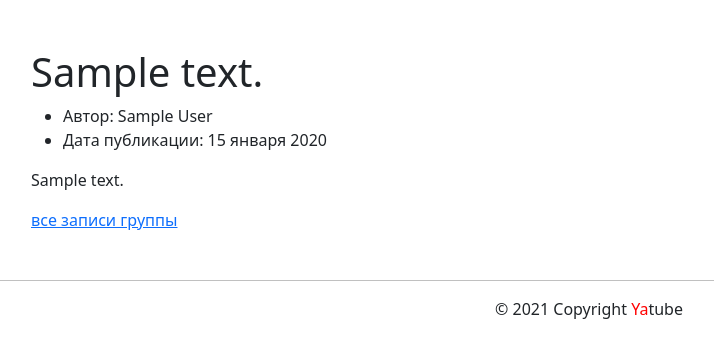
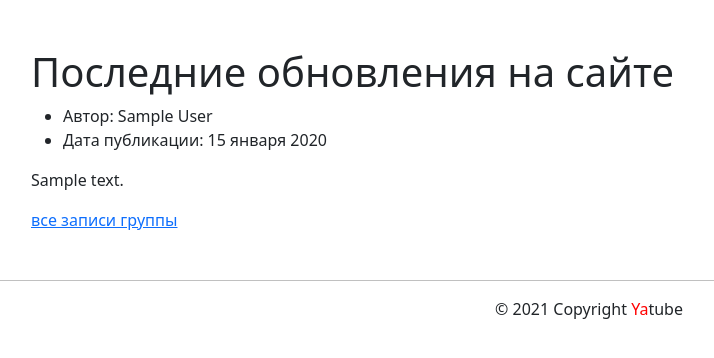
Before and after one commit to LuybovB/hw02_community, a Django app: template yatube/templates/posts/index.html in a window 1280 px wide. Shown: the part 56-414 px from the top of the page, without its empty margins (51-765 px from the left). Run offline with Django 3.2, Linux system fonts and the light colour scheme; tables that the repository leaves empty hold one stand-in row (values such as "Sample post"); the template is opened without the code that fills it: values that come from a table or form of the project are taken from there, most other values are stand-ins (such as "Sample title", 1, 10 or a date in 2020); some libraries are stand-ins or nearby versions.

Commit message:
комментарий

```diff
--- a/yatube/templates/base.html
+++ b/yatube/templates/base.html
@@ -13,13 +13,11 @@
     <meta name="theme-color" content="#ffffff">
   </head>
   <body>
-    <header>
       {% include 'includes/header.html' %}
     </header>
     <main class="container py-5">
       {% block content %}{% endblock content %}
     </main>
-    <footer>
       {% include 'includes/footer.html' %}
     </footer>
   </body>
--- a/yatube/templates/posts/group_list.html
+++ b/yatube/templates/posts/group_list.html
@@ -1,5 +1,8 @@
 {% extends 'base.html' %}
 
+{% block title %}
+  Записи сообщества {{ group.title }}
+{% endblock title %}
 
 {% block content %}
   <h1>{{ group.title }}</h1>
--- a/yatube/templates/posts/index.html
+++ b/yatube/templates/posts/index.html
@@ -1,10 +1,11 @@
 {% extends 'base.html' %}
+
 {% block title %}
+  Последние обновления на сайте
 {% endblock title %}
+
 {% block content %}
-  {% block text %}
-    <h1>{{ text }}</h1>
-  {% endblock text %}
+    <h1>Последние обновления на сайте</h1>
     {% for post in posts %}
       <ul>
         <li>Автор: {{ post.author.get_full_name }}</li>
```
Also changed, not shown: yatube/posts/views.py (+6 -10 lines).
